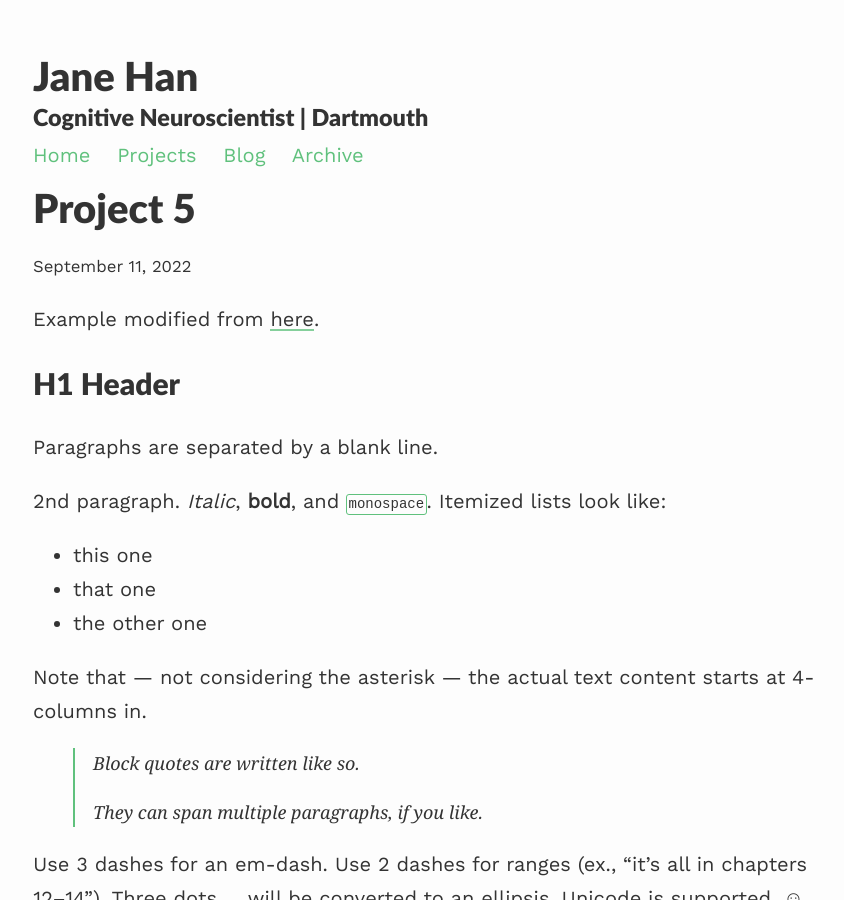
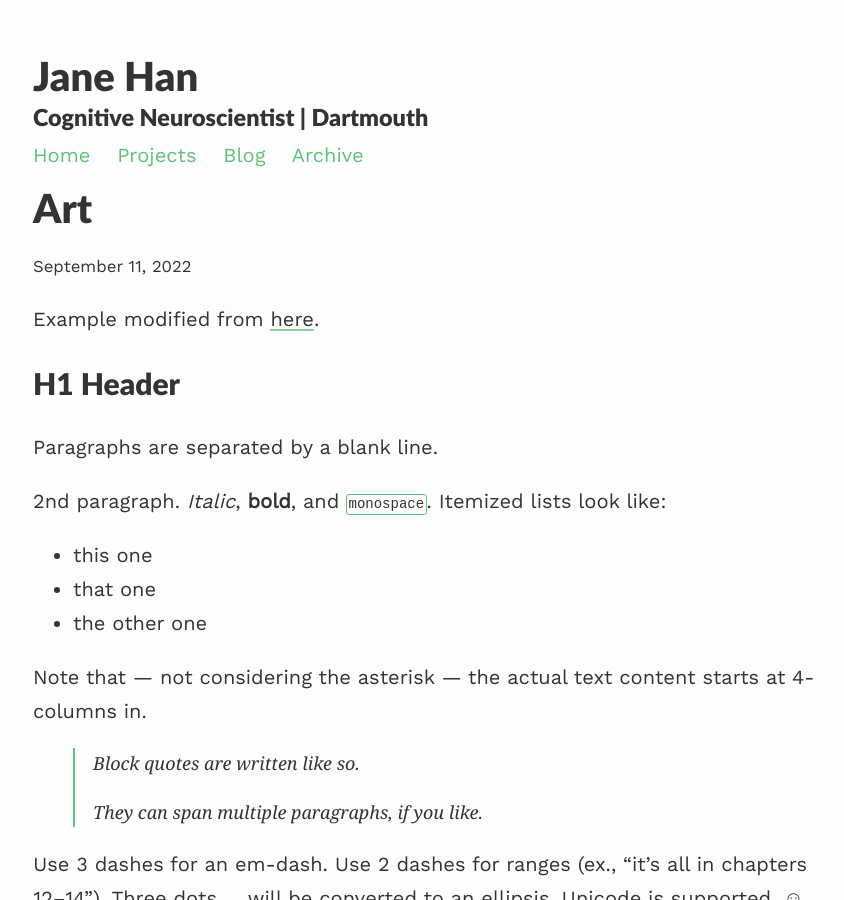
Before and after one commit to han-jane/han-jane.github.io, a Jekyll site: the page built from _projects/5_project.md, in a window 1280 px wide and 900 px high. Shown: the whole window, without its empty margins (207-1051 px from the left). Built offline with Jekyll 4.4.1, drawn with Linux system fonts in a browser that asks for light colours; nearby versions of some CDN libraries; formulas are drawn with MathJax 3.

Commit message:
Update 5_project.md

```diff
--- a/_projects/5_project.md
+++ b/_projects/5_project.md
@@ -1,7 +1,7 @@
 ---
 layout: post
-title: Project 5
-description: another project
+title: Art
+description: things I made
 ---
 
 Example modified from [here](http://www.unexpected-vortices.com/sw/rippledoc/quick-markdown-example.html){:target="_blank"}.
```
